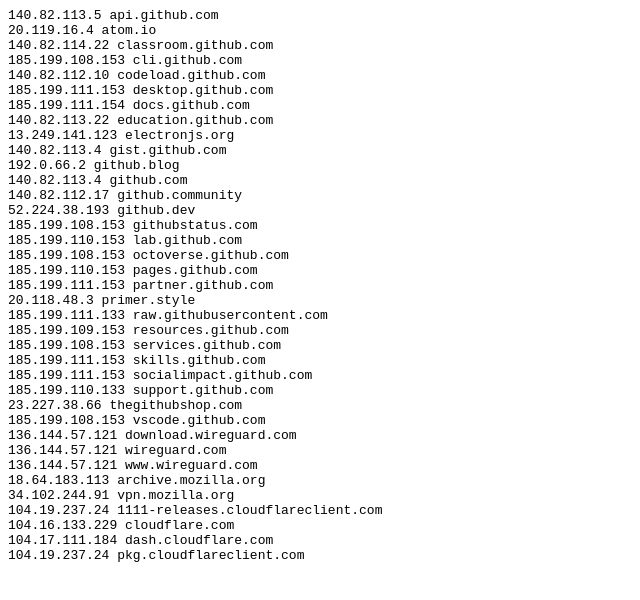
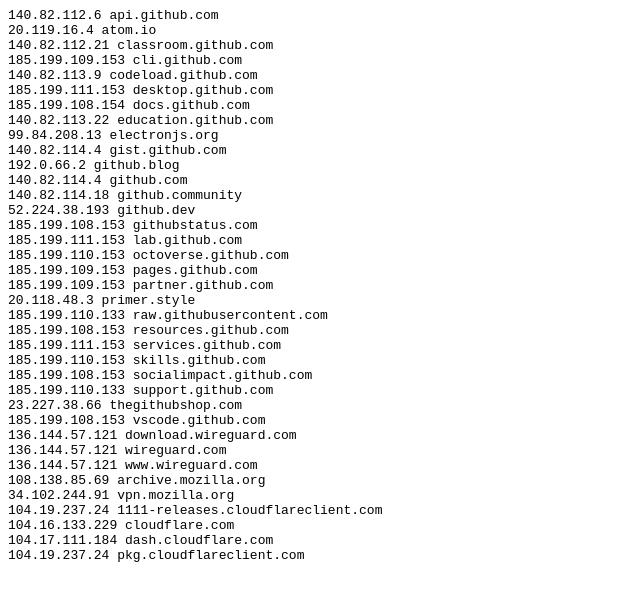
Before and after one commit to degitxyz/hosts, a plain HTML site: page index.html in a window 1280 px wide. Shown: the whole page, without its empty margins (0-640 px from the left). Drawn offline with Linux system fonts and the light colour scheme.

Commit message:
Update time: Wed Oct 19 06:12:25 UTC 2022.

```diff
--- a/index.html
+++ b/index.html
@@ -1,36 +1,36 @@
 <pre>
-140.82.113.5 api.github.com
+140.82.112.6 api.github.com
 20.119.16.4 atom.io
-140.82.114.22 classroom.github.com
-185.199.108.153 cli.github.com
-140.82.112.10 codeload.github.com
+140.82.112.21 classroom.github.com
+185.199.109.153 cli.github.com
+140.82.113.9 codeload.github.com
 185.199.111.153 desktop.github.com
-185.199.111.154 docs.github.com
+185.199.108.154 docs.github.com
 140.82.113.22 education.github.com
-13.249.141.123 electronjs.org
-140.82.113.4 gist.github.com
+99.84.208.13 electronjs.org
+140.82.114.4 gist.github.com
 192.0.66.2 github.blog
-140.82.113.4 github.com
-140.82.112.17 github.community
+140.82.114.4 github.com
+140.82.114.18 github.community
 52.224.38.193 github.dev
 185.199.108.153 githubstatus.com
-185.199.110.153 lab.github.com
-185.199.108.153 octoverse.github.com
-185.199.110.153 pages.github.com
-185.199.111.153 partner.github.com
+185.199.111.153 lab.github.com
+185.199.110.153 octoverse.github.com
+185.199.109.153 pages.github.com
+185.199.109.153 partner.github.com
 20.118.48.3 primer.style
-185.199.111.133 raw.githubusercontent.com
-185.199.109.153 resources.github.com
-185.199.108.153 services.github.com
-185.199.111.153 skills.github.com
-185.199.111.153 socialimpact.github.com
+185.199.110.133 raw.githubusercontent.com
+185.199.108.153 resources.github.com
+185.199.111.153 services.github.com
+185.199.110.153 skills.github.com
+185.199.108.153 socialimpact.github.com
 185.199.110.133 support.github.com
 23.227.38.66 thegithubshop.com
 185.199.108.153 vscode.github.com
 136.144.57.121 download.wireguard.com
 136.144.57.121 wireguard.com
 136.144.57.121 www.wireguard.com
-18.64.183.113 archive.mozilla.org
+108.138.85.69 archive.mozilla.org
 34.102.244.91 vpn.mozilla.org
 104.19.237.24 1111-releases.cloudflareclient.com
 104.16.133.229 cloudflare.com
```
Also changed, not shown: 1 other file.
